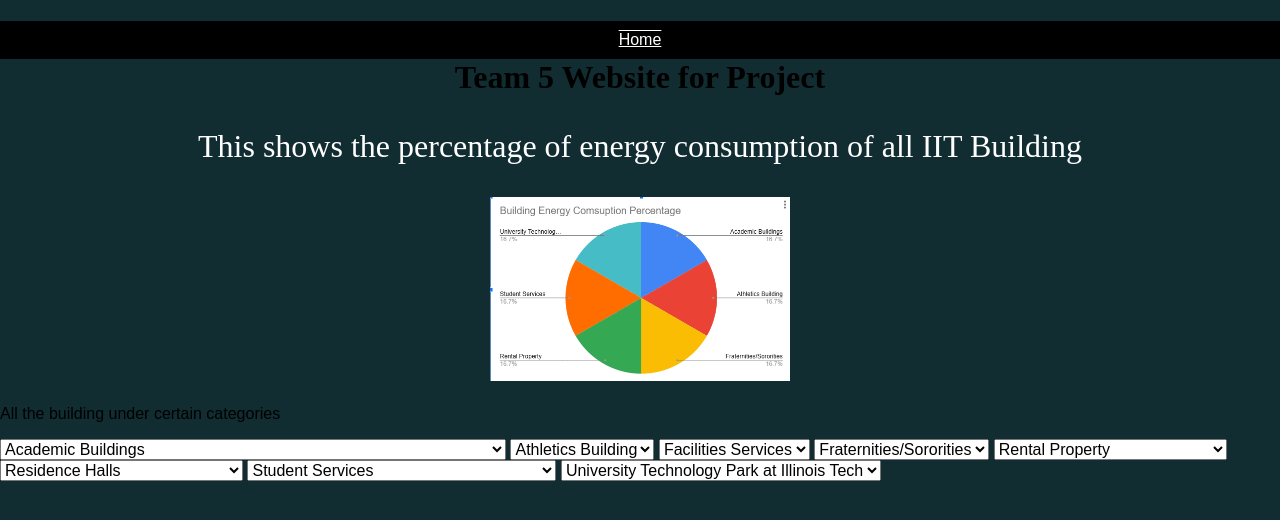
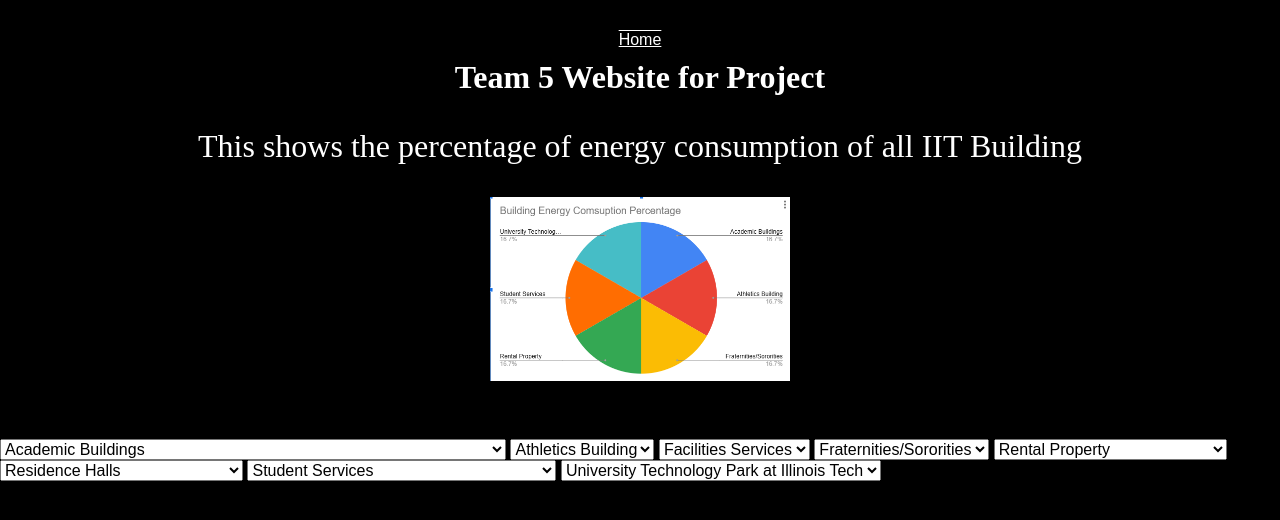
Before and after one commit to BryanRuan/Team5_Website_Design, a plain HTML site: page index.html in a window 1280 px wide. Drawn offline with Linux system fonts and the light colour scheme.

Commit message:
Update style.css

```diff
--- a/css/style.css
+++ b/css/style.css
@@ -1,11 +1,11 @@
 body {
-  background-color: #112D32;
+  background-color: black;
 }
 
 h1 {
   text-align: center;
   font-family: Times New Roman;
-  color:black;
+  color:white;
   font-size: 32px;
 }
 li {
```
